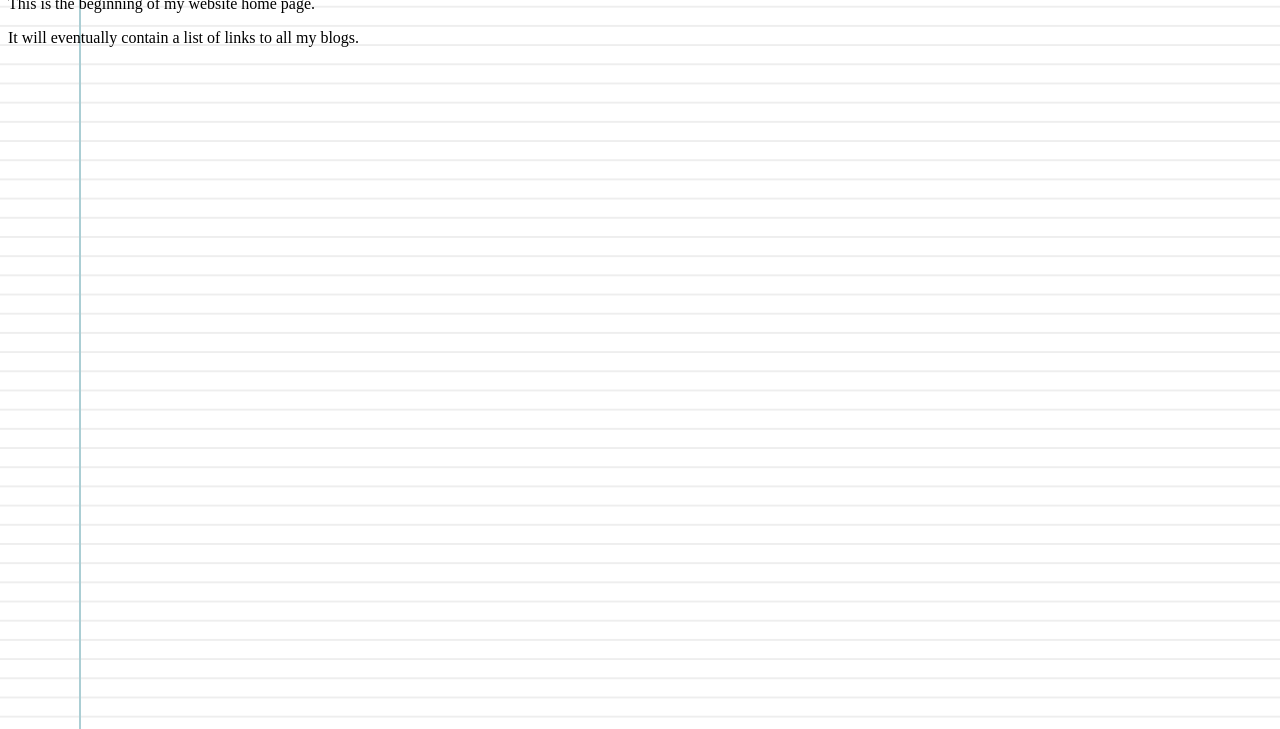
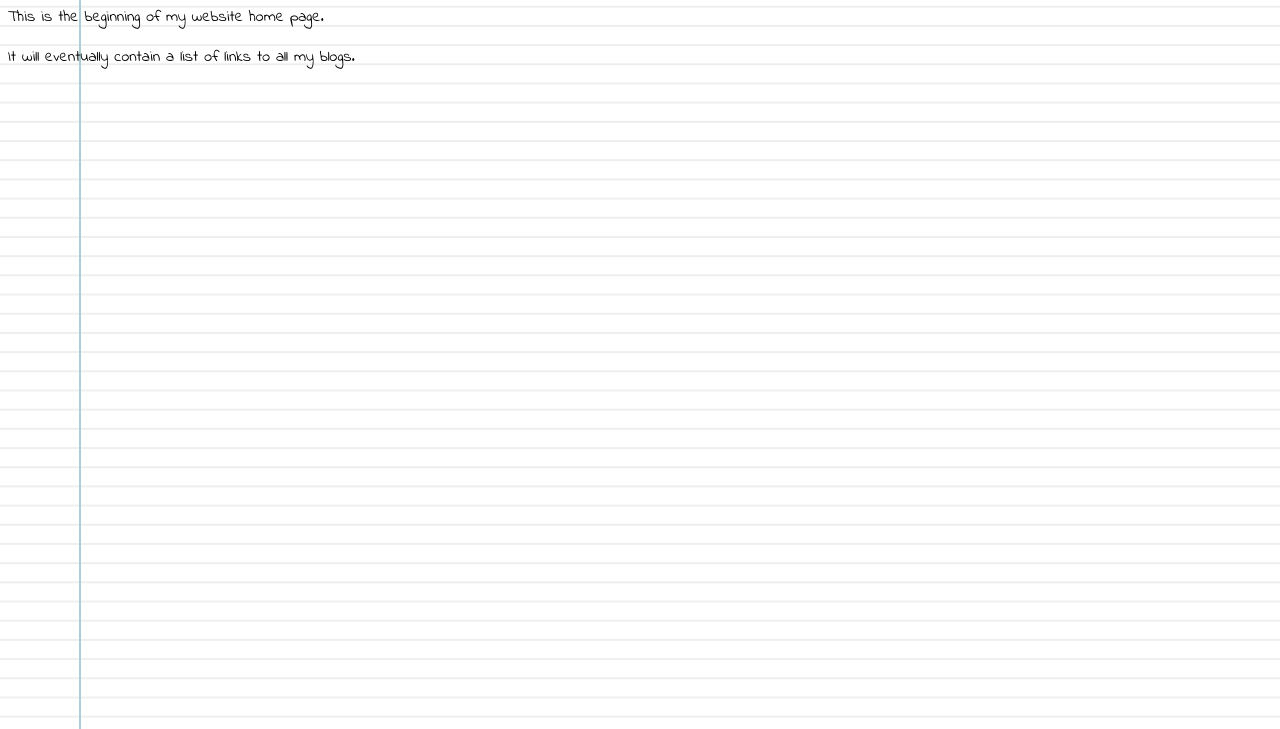
Before and after one commit to VereTindale/VereTindale.github.io, a plain HTML site: page index.html in a window 1280 px wide. Shown: the part 71-800 px from the top of the page. Drawn offline with Linux system fonts and the light colour scheme.

Commit message:
add font

```diff
--- a/index.html
+++ b/index.html
@@ -2,6 +2,8 @@
   <head>
     <title>My blog</title>
     <link href="styles/main.css" rel="stylesheet" type="text/css" />
+    <link href="https://fonts.googleapis.com/css?family=Indie+Flower&display=swap" rel="stylesheet">
+  </head>
   <body>
     <h1>Kia ora Taiao! (Hello World!)</h1>
     <p> This is the beginning of my website home page.</p>
--- a/styles/main.css
+++ b/styles/main.css
@@ -4,5 +4,5 @@ body {
     linear-gradient(90deg, transparent 79px, #abced4 79px, #abced4 81px, transparent 81px),
     linear-gradient(#eee .1em, transparent .1em);
     background-size: 100% 1.2em;
-
+    font-family: 'Indie Flower', cursive;
 }
```
